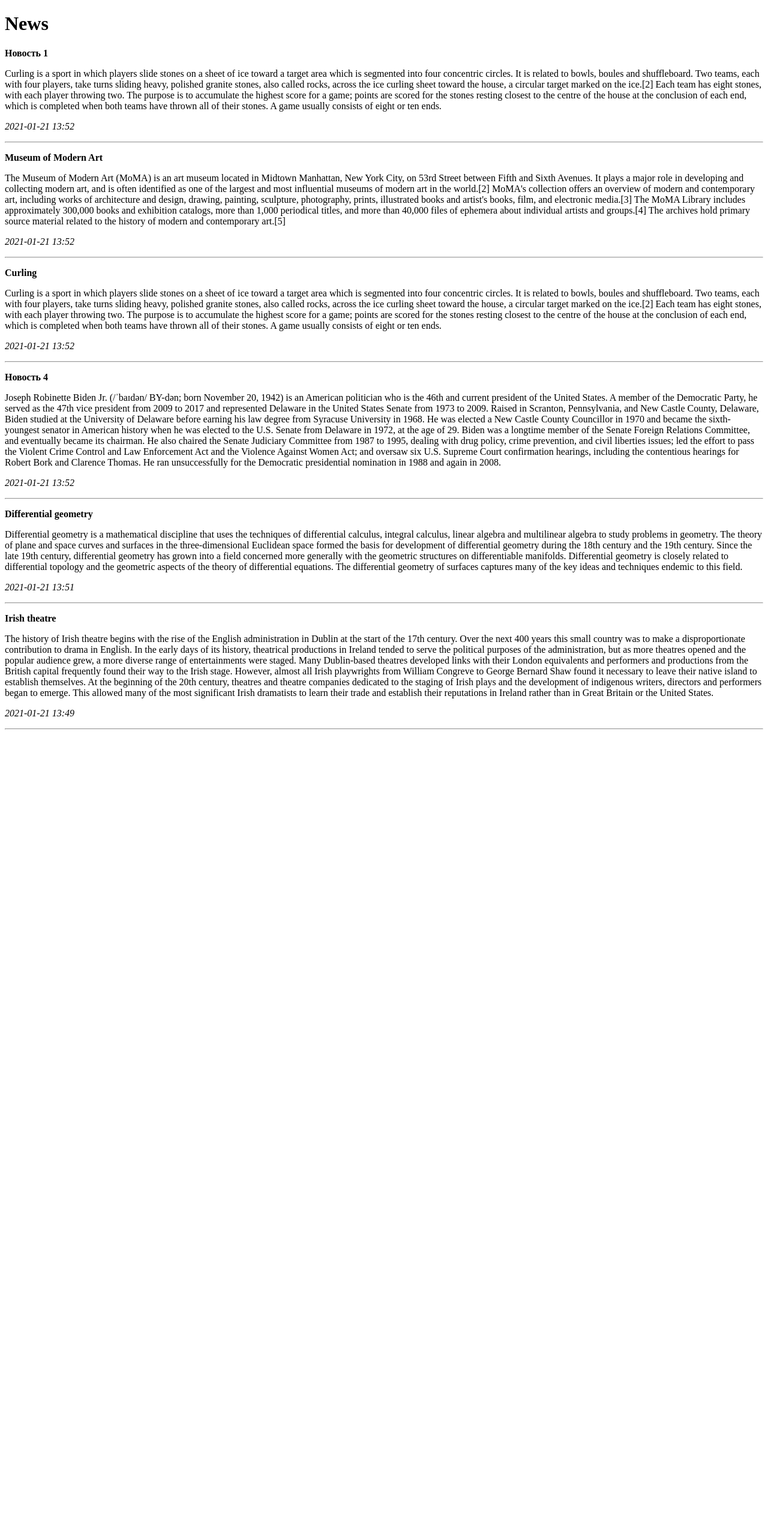
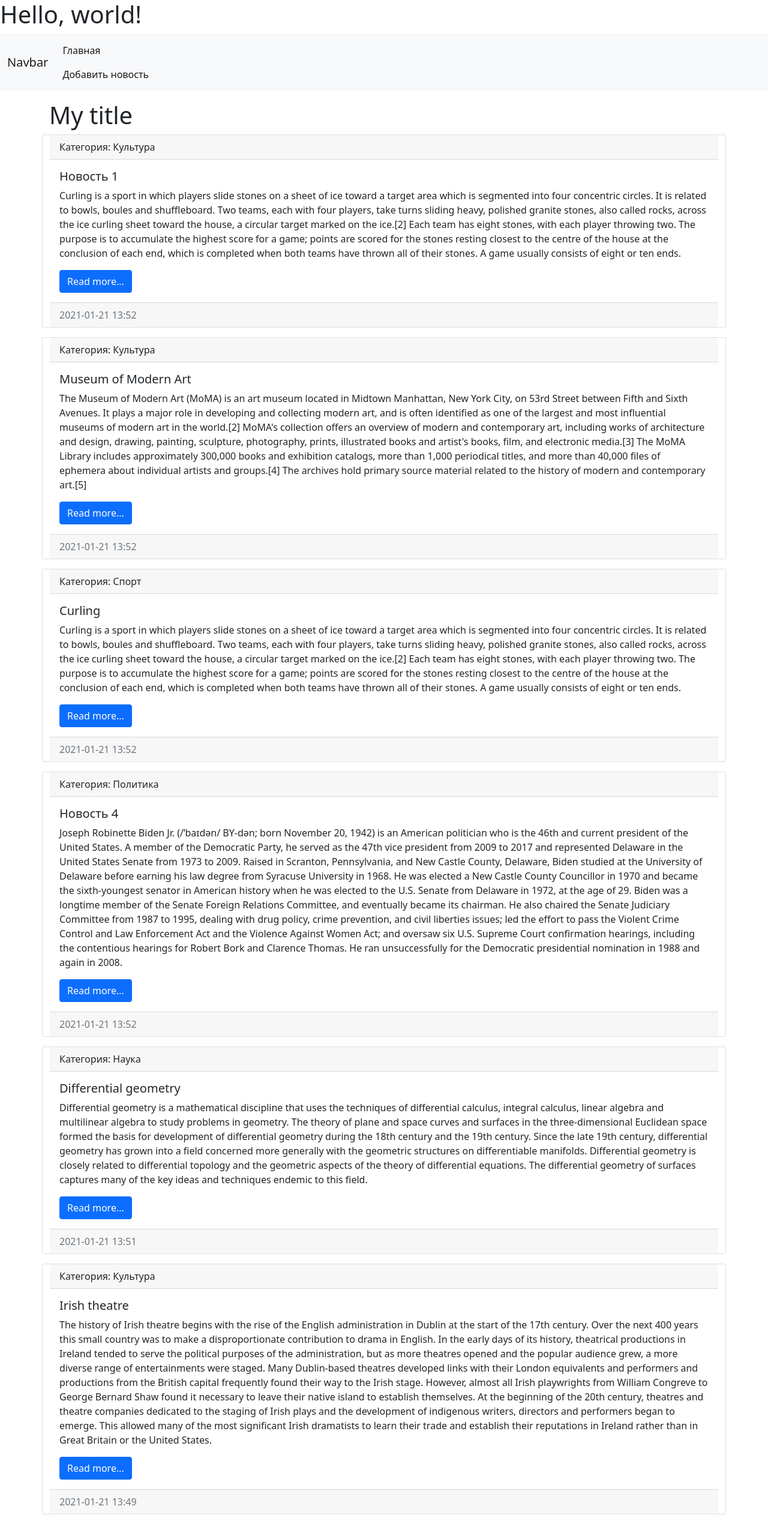
Before and after one commit to AlexanderSeryoginUpwork/django, a Django app: page /news/ in a window 1280 px wide. Shown: the whole page at 60% size. Before the commit the page ends 1216 px from the top, so only its background shows below. Run offline with Django 3.2, Linux system fonts and the light colour scheme; data comes from the database, SQL or seed files in the repository; both versions use the stored data as it was after the commit.

Commit message:
part1_14__Внешний вид шаблона

```diff
--- a/mysite/news/models.py
+++ b/mysite/news/models.py
@@ -38,8 +38,8 @@
         <Category Object(3)>
         <Category Object(4)>
     '''
-    def __str__(self):
-        return self.title
+    # def __str__(self):
+    #     return self.title
 
     class Meta:
         verbose_name = 'категория'
--- a/mysite/news/templates/news/index.html
+++ b/mysite/news/templates/news/index.html
@@ -1,16 +1,58 @@
-<!DOCTYPE html>
+<!doctype html>
 <html lang="en">
 <head>
-    <meta charset="UTF-8">
-    <title>{{ title }}</title>
+    <meta charset="utf-8">
+    <meta name="viewport" content="width=device-width, initial-scale=1">
+    <link href="https://cdn.jsdelivr.net/npm/bootstrap@5.0.0-beta1/dist/css/bootstrap.min.css" rel="stylesheet"
+          integrity="sha384-giJF6kkoqNQ00vy+HMDP7azOuL0xtbfIcaT9wjKHr8RbDVddVHyTfAAsrekwKmP1" crossorigin="anonymous">
+    <title>Hello, world!</title>
 </head>
 <body>
-    <h1>News</h1>
-    {% for article in news %}
-    <p><strong>{{ article.title }}</strong></p>
-    <p>{{ article.content }}</p>
-    <p><i>{{ article.created_at | date:"Y-m-d H:i" }}</i></p>
-    <hr />
-    {% endfor %}
+<h1>Hello, world!</h1>
+
+
+<nav class="navbar navbar-expand-lg navbar-light bg-light">
+    <div class="container-fluid">
+        <a class="navbar-brand" href="#">Navbar</a>
+        <button class="navbar-toggler" type="button" data-bs-toggle="collapse" data-bs-target="#navbarSupportedContent"
+                aria-controls="navbarSupportedContent" aria-expanded="false" aria-label="Toggle navigation">
+            <span class="navbar-toggler-icon"></span>
+        </button>
+        <div class="collapse navbar-collapse" id="navbarSupportedContent">
+            <ul class="navbar-nav me-auto mb-2 mb-lg-0">
+                <li class="nav-item">
+                    <a class="nav-link active" aria-current="page" href="/">Главная</a>
+                    <a class="nav-link active" aria-current="page" href="/">Добавить новость</a>
+                </li>
+            </ul>
+        </div>
+    </div>
+</nav>
+
+<div class="container mt-3">
+    <h1>{{ title }}</h1>
+    <div class="row">
+        {% for item in news %}
+        <div class="card mb-3">
+            <div class="card-header">
+              Категория: {{ item.category.title }}
+            </div>
+            <div class="card-body">
+                <h5 class="card-title">{{ item.title }}</h5>
+                <p class="card-text">{{ item.content }}</p>
+                <a href="#" class="btn btn-primary">Read more...</a>
+            </div>
+            <div class="card-footer text-muted">
+              {{ item.created_at | date:"Y-m-d H:i"}}
+            </div>
+        </div>
+        {% endfor %}
+    </div>
+</div>
+
+
+<script src="https://cdn.jsdelivr.net/npm/bootstrap@5.0.0-beta1/dist/js/bootstrap.bundle.min.js"
+        integrity="sha384-ygbV9kiqUc6oa4msXn9868pTtWMgiQaeYH7/t7LECLbyPA2x65Kgf80OJFdroafW"
+        crossorigin="anonymous"></script>
 </body>
 </html>
```
Also changed, not shown: mysite/db.sqlite3.
